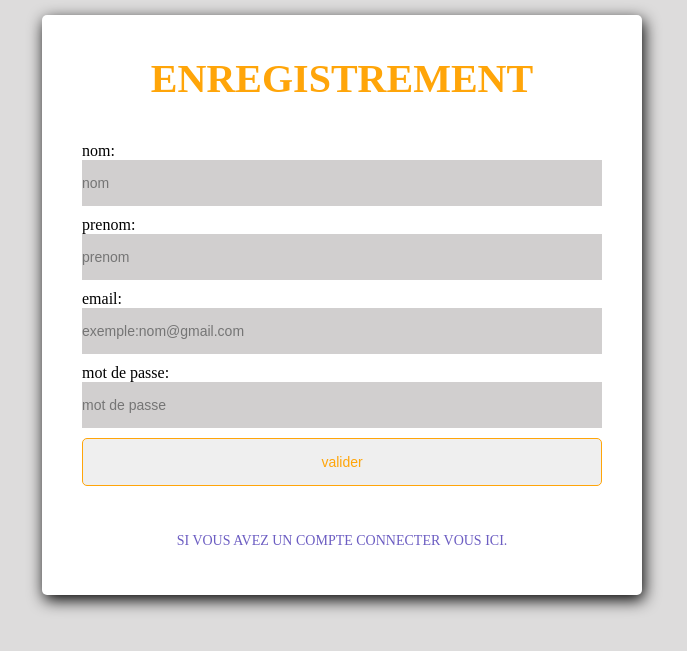
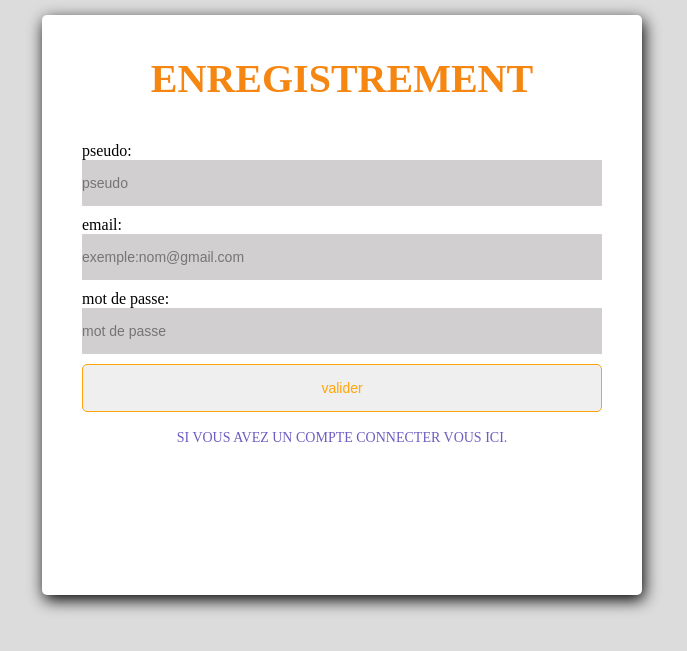
Before and after one commit to amondoyannick/chatonline, a PHP site: page /content/register.php in a window 1280 px wide. Shown: the top 651 px of the page, without its empty margins (298-985 px from the left). Run offline with PHP 8.4, Linux system fonts and the light colour scheme; some libraries are stand-ins or nearby versions.

Commit message:
modif register

```diff
--- a/content/register.php
+++ b/content/register.php
@@ -17,13 +17,8 @@
               <form method="POST" action="validationregister.php">
 
                 <div class="formgroup">
-                    <label for="nom">nom:</label>
-                    <input type="text" id="nom" placeholder="nom" required name="nom">
-
-                </div>
-                <div class="formgroup">
-                    <label for="prenom">prenom:</label>
-                    <input type="text" id="prenom" placeholder="prenom" required name="prenom">
+                    <label for="nom">pseudo:</label>
+                    <input type="text" id="pseudo" placeholder="pseudo" required name="pseudo">
 
                 </div>
                 <div class="formgroup">
--- a/css/custom.css
+++ b/css/custom.css
@@ -70,6 +70,7 @@ button{
  border:0;
  background: #f58611;
  cursor: pointer;
+ color: #fff;
 
 }
 button:hover{
--- a/css/register.css
+++ b/css/register.css
@@ -20,7 +20,7 @@ h3{
     font-size: 40px;
     text-transform: uppercase;
     text-align: center;
-    color: rgb(255, 165, 9);
+    color:#f58611;
 }
 .containerbox{
     width: 600px;
```
